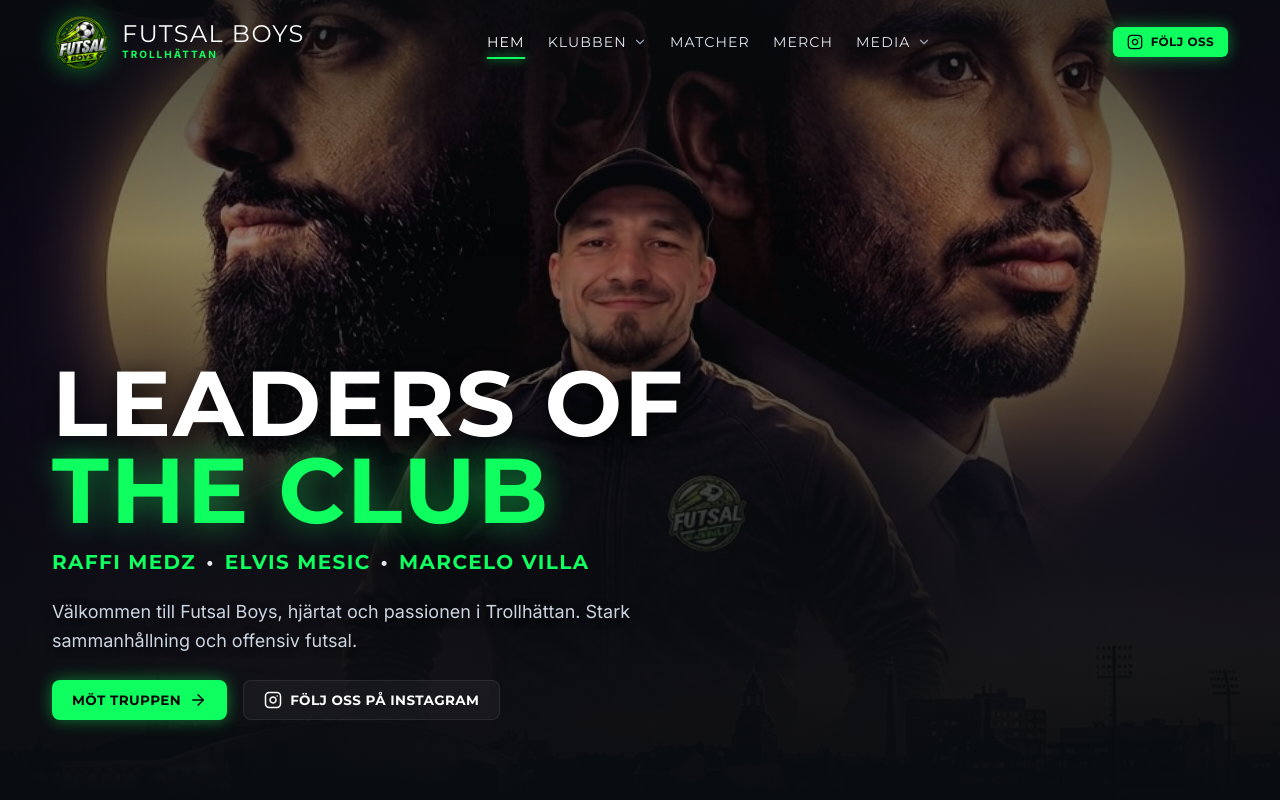
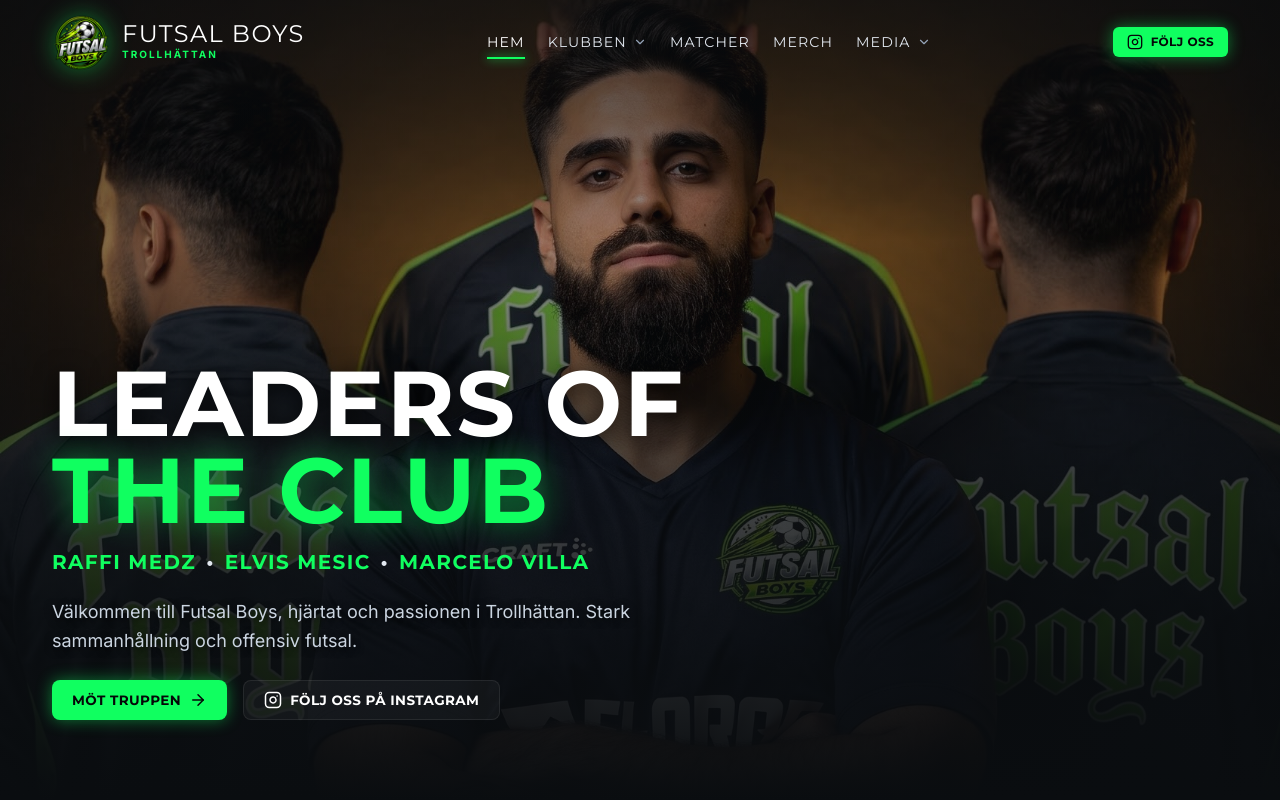
Before and after one commit to Raffi02k/futsalboys, a React (Vite) app in the folder frontend/: page / in a window 1280 px wide. Shown: the top 800 px of the page. Built offline with nearby package versions, Linux system fonts and the light colour scheme.

Commit message:
feat(hero): byt hemsidans första hero-bild till startsida.JPG

```diff
--- a/frontend/src/components/HeroSection.tsx
+++ b/frontend/src/components/HeroSection.tsx
@@ -6,11 +6,11 @@ import { siteConfig } from '../content/siteContent';
 export const HeroSection: React.FC = () => {
   return (
     <section className="hero" id="ledarna">
-      {/* Background with futsalboys-ledare.JPG */}
+      {/* Background with startsida.JPG */}
       <div className="hero__bg" aria-hidden="true">
         <img
           src={siteConfig.heroPosterUrl}
-          alt="Futsal Boys Ledarna - Raffi Medz, Elvis Mesic, Marcelo Villa"
+          alt="Futsal Boys"
           className="hero__image"
         />
       </div>
--- a/frontend/src/content/siteContent.ts
+++ b/frontend/src/content/siteContent.ts
@@ -108,7 +108,7 @@ export const siteConfig: SiteConfig = {
 
   logoUrl: "/images/futsalboys-logo.png",
   wordmarkUrl: "/images/futsalboys-logo.png",
-  heroPosterUrl: "/images/futsalboys-ledare.JPG",
+  heroPosterUrl: "/images/startsida.JPG",
   introVideoUrl: "/media/introvideo.mp4",
   introVideoFullUrl: "/media/introvideo.mp4",
 
```
Also changed, not shown: frontend/public/images/startsida.JPG (added).
